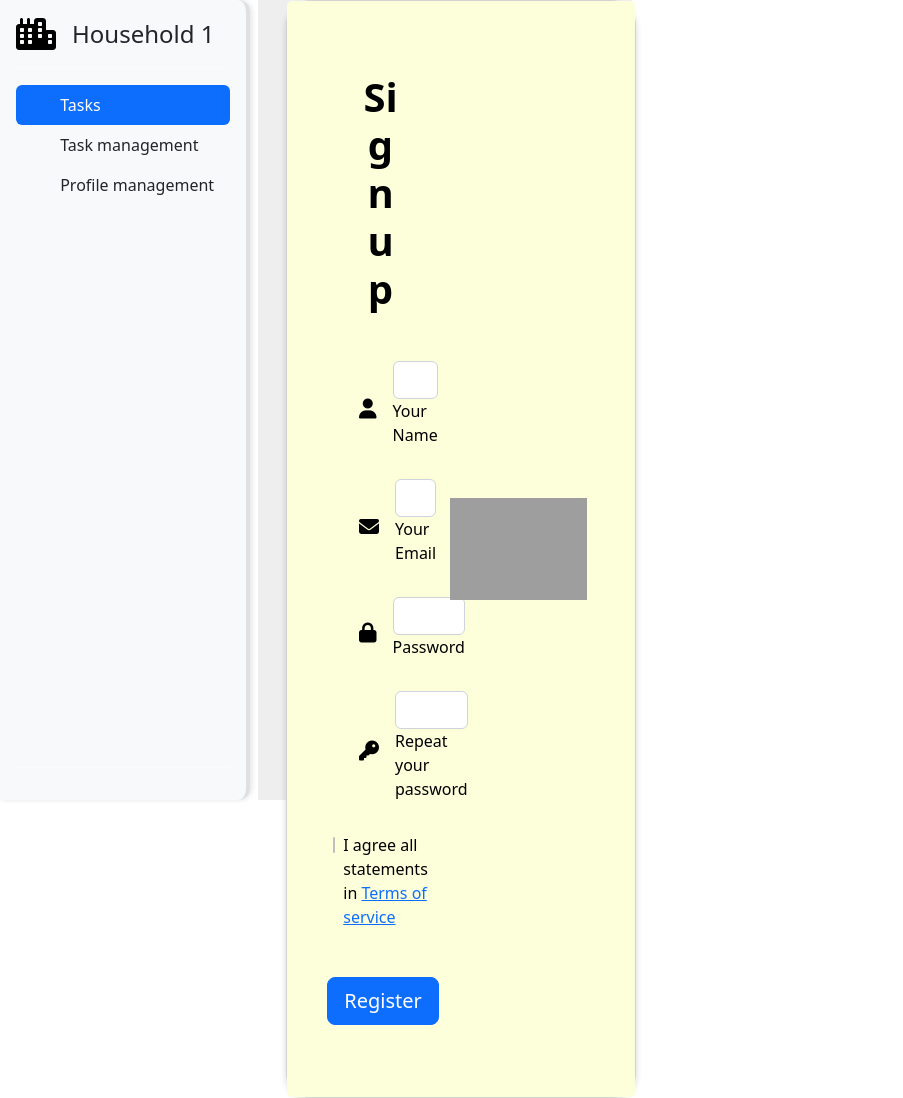
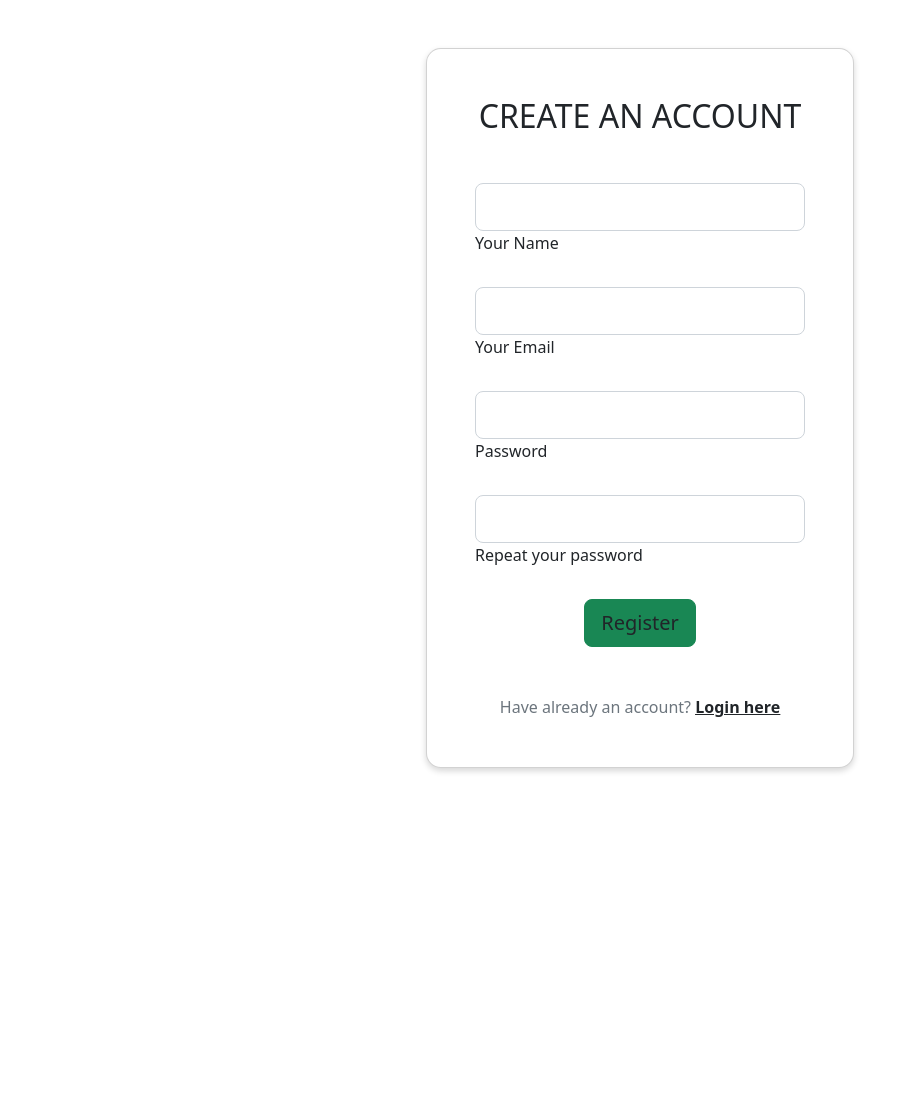
Before and after one commit to Packan1337/CleanApp, a Flask app: page /signup in a window 1280 px wide. Shown: the part 62-1160 px from the top of the page, without its empty margins (0-903 px from the left). After the commit the page ends 835 px from the top, so only its background shows below. Run offline with Flask 3, Linux system fonts and the light colour scheme; some libraries are stand-ins or nearby versions; grey boxes are pictures that could not be loaded.

Commit message:
Fixat signup frontend/ändrat klasser i index + css

```diff
--- a/app.py
+++ b/app.py
@@ -1,19 +1,26 @@
 from flask import render_template, redirect, url_for, flash, request, Flask, jsonify
 from flask_sqlalchemy import SQLAlchemy
 from db_models import db, User
-import MySQLdb
 
 app = Flask(__name__)
 
 app.config['SQLALCHEMY_DATABASE_URI'] = (
-    'mysql+mysqlconnector://kaliber:cleanapp@kaliber.mysql.pythonanywhere-services.com/kaliber$cleanapp_db'
+    'mysql+mysqlconnector://root:kaliberai@localhost/cleanapp_db'
 )
 app.config['SQLALCHEMY_TRACK_MODIFICATIONS'] = False
 
 db.init_app(app)
 
-with app.app_context():
-    db.create_all()
+def insert_user():
+    new_user = User(
+        first_name='testuser',
+        last_name="testname",
+        password="asd",
+        email='testuser@example.com')
+
+    db.session.add(new_user)
+    db.session.commit()
+
 
 @app.route('/')
 @app.route('/index')
@@ -24,10 +31,15 @@ def index():
 def signup():
     return render_template('signup.html')
 
+
+
 @app.route('/login')
 def login():
     return render_template('login.html')
 
 # Run app #
 if __name__ == '__main__':
-    app.run(host='0.0.0.0', port=80, debug=True)
+    with app.app_context():
+        db.create_all()
+        # insert_user()
+        app.run(host='0.0.0.0', port=80, debug=True)
--- a/static/stylesheet.css
+++ b/static/stylesheet.css
@@ -1,46 +1,53 @@
 #main-sidebar {
-    height: 100vh;
-    width: auto;
-    z-index: 1;
-    border-right: 4px solid rgba(0, 0, 0, 0.1); /* Soft black border */
-    box-shadow: 2px 0 5px rgba(0, 0, 0, 0.1);  /* Soft shadow to give depth */
-    border-radius: 0 12px 12px 0; /* Rounded corners on the right side */
-  }
-
+  height: 100vh;
+  width: auto;
+  z-index: 1;
+  border-right: 4px solid rgba(0, 0, 0, 0.1);
+  /* Soft black border */
+  box-shadow: 2px 0 5px rgba(0, 0, 0, 0.1);
+  /* Soft shadow to give depth */
+  border-radius: 0 12px 12px 0;
+  /* Rounded corners on the right side */
+}
 
 /* CARDS */
-.card {
+.user-card {
   box-shadow: 0px 3px 6px rgba(0, 0, 0, 0.16);
-  transition: transform .2s ease-in-out;  /* Transition for hover effect */
+  transition: transform .2s ease-in-out;
   width: 350px;
 }
 
-.card:hover {
-  transform: scale(1.03);  /* Slightly enlarge the card when hovered */
+.user-card:hover {
+  transform: scale(1.03);
 }
 
-.card-body {
+.user-card-body {
   border-radius: 5px;
   padding: 16px;
   background-color: rgb(253, 255, 219);
 }
 
-.card-title {
-  font-size: 1.25rem;  /* Increase font size */
-  margin-bottom: 12px;  /* Space between title and content */
+.user-card-title {
+  font-size: 1.25rem;
+  margin-bottom: 12px;
 }
 
-.card-text {
-  font-size: 1rem;  /* Set font size */
-  color: #333;  /* Dark gray text */
+.user-card-text {
+  font-size: 1rem;
+  color: #333;
 }
 
-.user1-card .card-footer {
-  background-color: #6169d8;  /* White background color */
-  border: 1px solid #6169d8;  /* Light gray border */
+.user1-card .user-card-footer {
+  background-color: #6169d8;
+  border: 1px solid #6169d8;
 }
 
-.user2-card .card-footer{
-  background-color: #c95757;  /* White background color */
-  border: 1px solid #c95757;  /* Light gray border */
+.user2-card .user-card-footer {
+  background-color: #c95757;
+  border: 1px solid #c95757;
 }
+
+.signup-card {
+  box-shadow: 0px 3px 6px rgba(0, 0, 0, 0.16);
+  transition: transform .2s ease-in-out;
+}
--- a/templates/layout.html
+++ b/templates/layout.html
@@ -92,7 +92,6 @@
             </ul>
             <hr>
         </div>
-
         <!-- Main body -->
         <div class="d-flex mx-2" id="main-body">
             {% block content %}
--- /dev/null
+++ b/templates/layout_login.html
@@ -0,0 +1,56 @@
+<!DOCTYPE html>
+<html lang="en">
+
+<head>
+    <meta charset="UTF-8">
+    <meta name="viewport" content="width=device-width, initial-scale=1.0">
+
+    <!-- CSS/Bootstrap link -->
+    <link href="https://cdn.jsdelivr.net/npm/bootstrap@5.2.3/dist/css/bootstrap.min.css" rel="stylesheet"
+        integrity="sha384-rbsA2VBKQhggwzxH7pPCaAqO46MgnOM80zW1RWuH61DGLwZJEdK2Kadq2F9CUG65" crossorigin="anonymous">
+    <script src="https://cdn.jsdelivr.net/npm/bootstrap@5.2.3/dist/js/bootstrap.bundle.min.js"
+        integrity="sha384-kenU1KFdBIe4zVF0s0G1M5b4hcpxyD9F7jL+jjXkk+Q2h455rYXK/7HAuoJl+0I4"
+        crossorigin="anonymous"></script>
+
+    <link rel="stylesheet" href="/static/stylesheet.css">
+
+    <!-- Font Awesome -->
+    <link rel="stylesheet" href="https://cdnjs.cloudflare.com/ajax/libs/font-awesome/6.0.0-beta3/css/all.min.css"
+        integrity="sha384-k6RqeWeci5ZR/Lv4MR0sA0FfDOMt23cez/9paD6MCh9FqJa6ll++2cULep4y+H5p5" crossorigin="anonymous">
+    <script src="https://kit.fontawesome.com/fc488dc40e.js" crossorigin="anonymous"></script>
+
+    <title>CleanMachine</title>
+</head>
+
+<body>
+    <!-- Navbar -->
+    <nav class="navbar navbar-dark bg-primary">
+        <div class="container-fluid d-flex justify-content-center position-relative">
+            <a class="navbar-brand position-absolute start-50 translate-middle-x" href="/">
+                <h3>CleanMachine</h3>
+            </a>
+            <div class="dropdown ms-auto">
+                <button class="btn btn-primary dropdown-toggle" type="button" id="dropdownMenuButton"
+                    data-bs-toggle="dropdown">
+                    <svg id="profile-svg" xmlns="http://www.w3.org/2000/svg" height="2em" viewBox="0 0 448 512">
+                        <path fill="#ffffff"
+                            d="M304 128a80 80 0 1 0 -160 0 80 80 0 1 0 160 0zM96 128a128 128 0 1 1 256 0A128 128 0 1 1 96 128zM49.3 464H398.7c-8.9-63.3-63.3-112-129-112H178.3c-65.7 0-120.1 48.7-129 112zM0 482.3C0 383.8 79.8 304 178.3 304h91.4C368.2 304 448 383.8 448 482.3c0 16.4-13.3 29.7-29.7 29.7H29.7C13.3 512 0 498.7 0 482.3z" />
+                    </svg>
+                </button>
+                <ul class="dropdown-menu dropdown-menu-end" aria-labelledby="dropdownMenuButton">
+                    <li><a class="dropdown-item" href="/page1">Profile</a></li>
+                    <li><a class="dropdown-item" href="/page2">Logout</a></li>
+                </ul>
+            </div>
+        </div>
+    </nav>
+    <div class="d-flex justify-content-center">
+        <!-- Main body -->
+        <div class="d-flex mx-2 my-5" id="main-body">
+            {% block content %}
+            {% endblock %}
+        </div>
+    </div>
+</body>
+
+</html>
--- a/templates/signup.html
+++ b/templates/signup.html
@@ -1,70 +1,37 @@
-{% extends "layout.html" %}
+{% extends "layout_login.html" %}
 {% block content %}
-<section class="vh-100" style="background-color: #eee;">
-    <div class="container h-100">
+<section>
+  <div class="mask d-flex align-items-center h-100 gradient-custom-3">
+    <div class="container-fluid h-100">
       <div class="row d-flex justify-content-center align-items-center h-100">
-        <div class="col-lg-12 col-xl-11">
-          <div class="card text-black" style="border-radius: 25px;">
-            <div class="card-body p-md-5">
-              <div class="row justify-content-center">
-                <div class="col-md-10 col-lg-6 col-xl-5 order-2 order-lg-1">
-
-                  <p class="text-center h1 fw-bold mb-5 mx-1 mx-md-4 mt-4">Sign up</p>
-
-                  <form class="mx-1 mx-md-4">
-
-                    <div class="d-flex flex-row align-items-center mb-4">
-                      <i class="fas fa-user fa-lg me-3 fa-fw"></i>
-                      <div class="form-outline flex-fill mb-0">
-                        <input type="text" id="form3Example1c" class="form-control" />
-                        <label class="form-label" for="form3Example1c">Your Name</label>
+        <div class="col-12">
+          <div class="card signup-card" style="border-radius: 15px;">
+            <div class="card-body p-5">
+              <h2 class="text-uppercase text-center mb-5">Create an account</h2>
+              <form>
+                <div class="form-outline mb-4">
+                  <input type="text" id="form3Example1cg" class="form-control form-control-lg" />
+                  <label class="form-label" for="form3Example1cg">Your Name</label>
                 </div>
+                <div class="form-outline mb-4">
+                  <input type="email" id="form3Example3cg" class="form-control form-control-lg" />
+                  <label class="form-label" for="form3Example3cg">Your Email</label>
                 </div>
-
-                    <div class="d-flex flex-row align-items-center mb-4">
-                      <i class="fas fa-envelope fa-lg me-3 fa-fw"></i>
-                      <div class="form-outline flex-fill mb-0">
-                        <input type="email" id="form3Example3c" class="form-control" />
-                        <label class="form-label" for="form3Example3c">Your Email</label>
+                <div class="form-outline mb-4">
+                  <input type="password" id="form3Example4cg" class="form-control form-control-lg" />
+                  <label class="form-label" for="form3Example4cg">Password</label>
                 </div>
+                <div class="form-outline mb-4">
+                  <input type="password" id="form3Example4cdg" class="form-control form-control-lg" />
+                  <label class="form-label" for="form3Example4cdg">Repeat your password</label>
                 </div>
-
-                    <div class="d-flex flex-row align-items-center mb-4">
-                      <i class="fas fa-lock fa-lg me-3 fa-fw"></i>
-                      <div class="form-outline flex-fill mb-0">
-                        <input type="password" id="form3Example4c" class="form-control" />
-                        <label class="form-label" for="form3Example4c">Password</label>
+                <div class="d-flex justify-content-center">
+                  <button type="button"
+                    class="btn btn-success btn-block btn-lg gradient-custom-4 text-body">Register</button>
                 </div>
-                    </div>
-
-                    <div class="d-flex flex-row align-items-center mb-4">
-                      <i class="fas fa-key fa-lg me-3 fa-fw"></i>
-                      <div class="form-outline flex-fill mb-0">
-                        <input type="password" id="form3Example4cd" class="form-control" />
-                        <label class="form-label" for="form3Example4cd">Repeat your password</label>
-                      </div>
-                    </div>
-
-                    <div class="form-check d-flex justify-content-center mb-5">
-                      <input class="form-check-input me-2" type="checkbox" value="" id="form2Example3c" />
-                      <label class="form-check-label" for="form2Example3">
-                        I agree all statements in <a href="#!">Terms of service</a>
-                      </label>
-                    </div>
-
-                    <div class="d-flex justify-content-center mx-4 mb-3 mb-lg-4">
-                      <button type="button" class="btn btn-primary btn-lg">Register</button>
-                    </div>
-
+                <p class="text-center text-muted mt-5 mb-0">Have already an account? <a href="#!"
+                    class="fw-bold text-body"><u>Login here</u></a></p>
               </form>
-
-                </div>
-                <div class="col-md-10 col-lg-6 col-xl-7 d-flex align-items-center order-1 order-lg-2">
-
-                  <img src="https://mdbcdn.b-cdn.net/img/Photos/new-templates/bootstrap-registration/draw1.webp"
-                    class="img-fluid" alt="Sample image">
-
-                </div>
             </div>
           </div>
         </div>
```
Also changed, not shown: templates/index.html (+25 -25 lines). Lines whose indentation alone changed are shown as unchanged.
